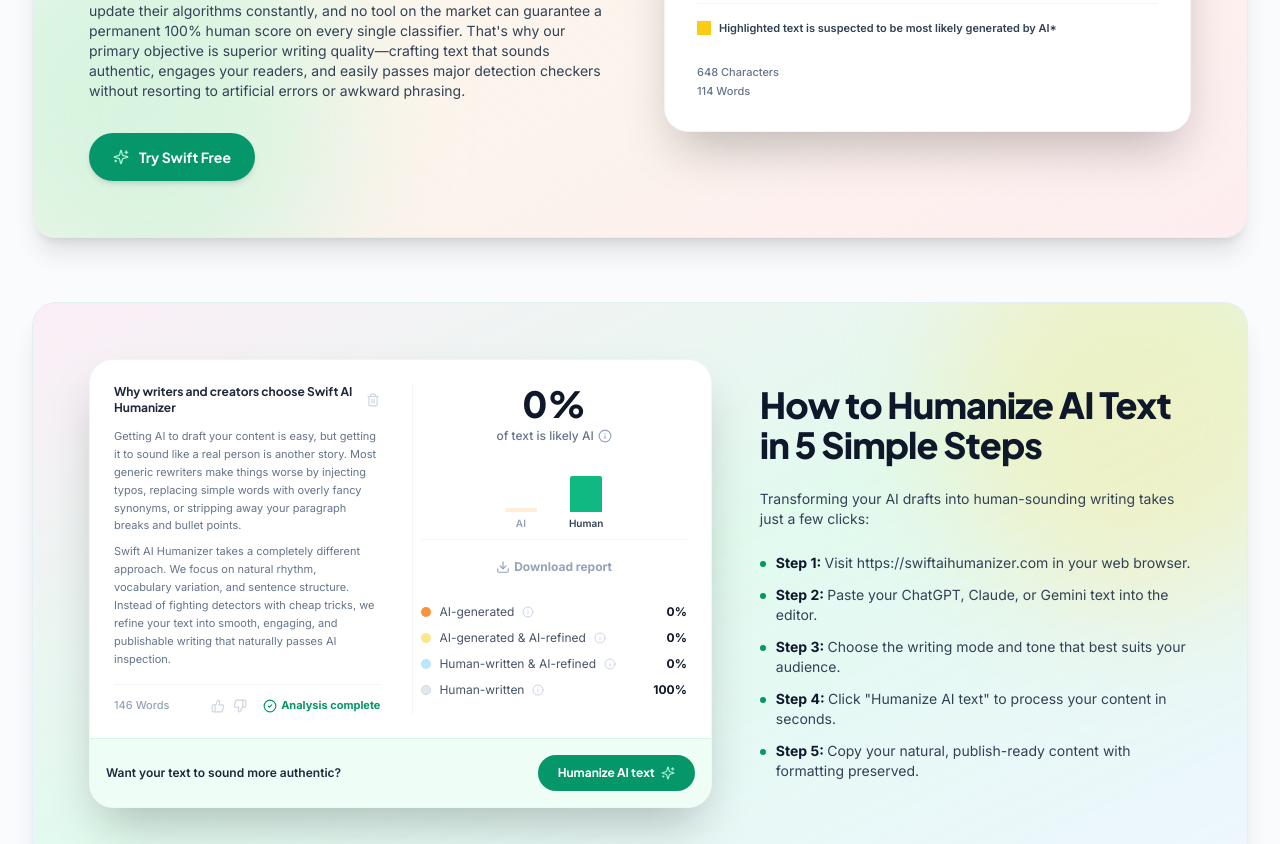
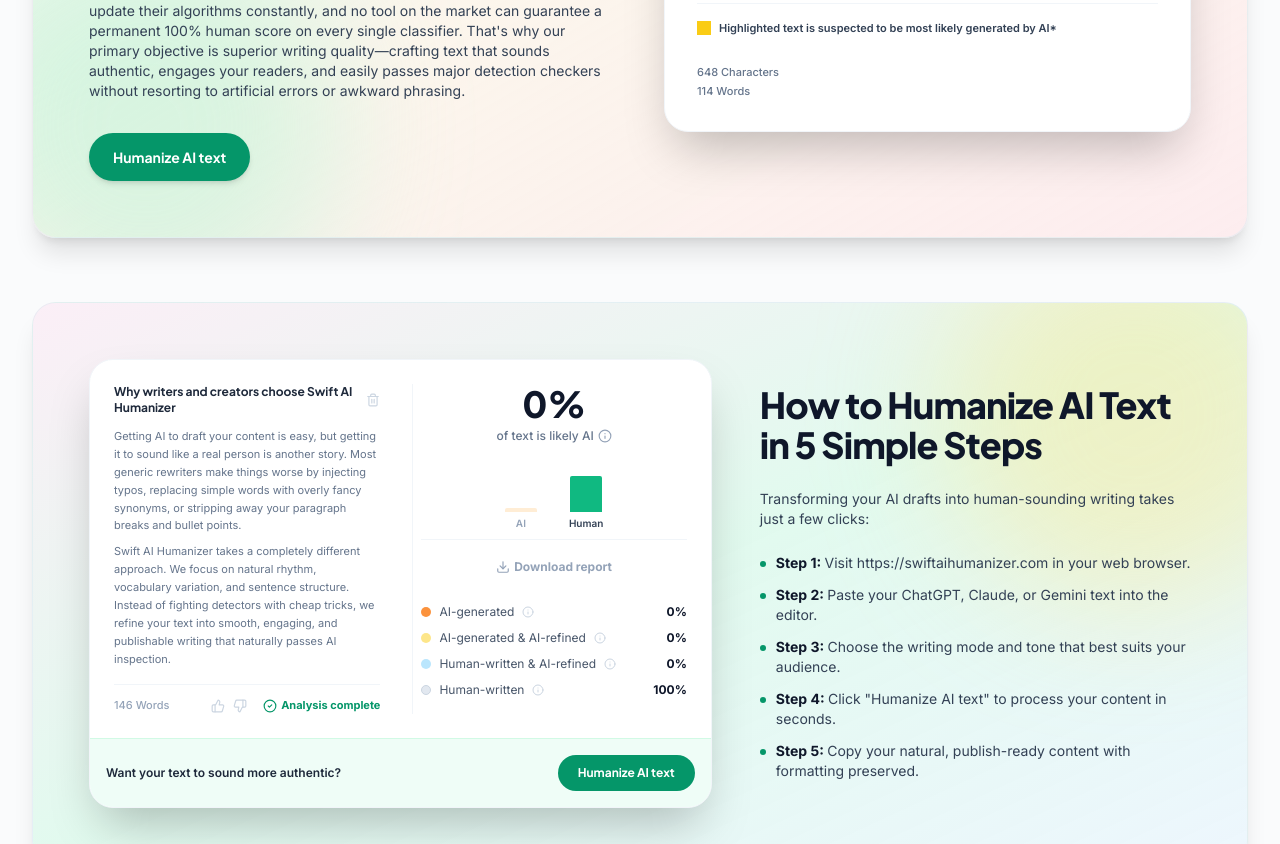
Before and after one commit to akashojha2011-jpg/swift-ai-humanizer, a Next.js app: page / in a window 1280 px wide. Shown: the part 1780-2624 px from the top of the page. Built offline with nearby package versions, Linux system fonts and the light colour scheme.

Commit message:
Update CTA button label to 'Humanize AI text' and remove Sparkles icon from all section buttons

```diff
--- a/components/HowToHumanizeSection.tsx
+++ b/components/HowToHumanizeSection.tsx
@@ -1,7 +1,7 @@
 "use client";
 
 import Link from "next/link";
-import { Trash2, ThumbsUp, ThumbsDown, CheckCircle2, Download, Info, Sparkles } from "lucide-react";
+import { Trash2, ThumbsUp, ThumbsDown, CheckCircle2, Download, Info } from "lucide-react";
 
 export interface StatItem {
   label: string;
@@ -188,10 +188,9 @@ export function HowToHumanizeSection() {
                 </span>
                 <Link
                   href="#humanizer"
-                  className="inline-flex items-center gap-1.5 px-5 py-2.5 rounded-full bg-emerald-600 hover:bg-emerald-700 text-white font-heading font-bold text-xs transition-transform hover:scale-105 shrink-0 shadow-xs"
+                  className="inline-flex items-center justify-center px-5 py-2.5 rounded-full bg-emerald-600 hover:bg-emerald-700 text-white font-heading font-bold text-xs transition-transform hover:scale-105 shrink-0 shadow-xs"
                 >
                   <span>Humanize AI text</span>
-                  <Sparkles className="w-3.5 h-3.5 text-emerald-200" />
                 </Link>
               </div>
 
--- a/components/WhySwiftAISection.tsx
+++ b/components/WhySwiftAISection.tsx
@@ -2,7 +2,7 @@
 
 import { useState } from "react";
 import Link from "next/link";
-import { Sparkles } from "lucide-react";
+
 
 export interface GaugeChartProps {
   score?: number;
@@ -88,14 +88,13 @@ export function WhySwiftAISection() {
               <strong className="text-slate-900 dark:text-white font-bold">The Truth About AI Detection:</strong> We believe in total transparency. AI detectors update their algorithms constantly, and no tool on the market can guarantee a permanent 100% human score on every single classifier. That&apos;s why our primary objective is superior writing quality—crafting text that sounds authentic, engages your readers, and easily passes major detection checkers without resorting to artificial errors or awkward phrasing.
             </p>
 
-            {/* Site Theme CTA Button: Try Swift Free */}
+            {/* Site Theme CTA Button: Humanize AI text */}
             <div className="pt-2">
               <Link
                 href="#humanizer"
-                className="inline-flex items-center gap-2.5 px-6 py-3.5 rounded-full bg-emerald-600 hover:bg-emerald-700 text-white font-heading font-bold text-sm shadow-md transition-all hover:scale-105 active:scale-95"
+                className="inline-flex items-center justify-center px-6 py-3.5 rounded-full bg-emerald-600 hover:bg-emerald-700 text-white font-heading font-bold text-sm shadow-md transition-all hover:scale-105 active:scale-95"
               >
-                <Sparkles className="w-4 h-4 text-emerald-200" />
-                <span>Try Swift Free</span>
+                <span>Humanize AI text</span>
               </Link>
             </div>
           </div>
```
